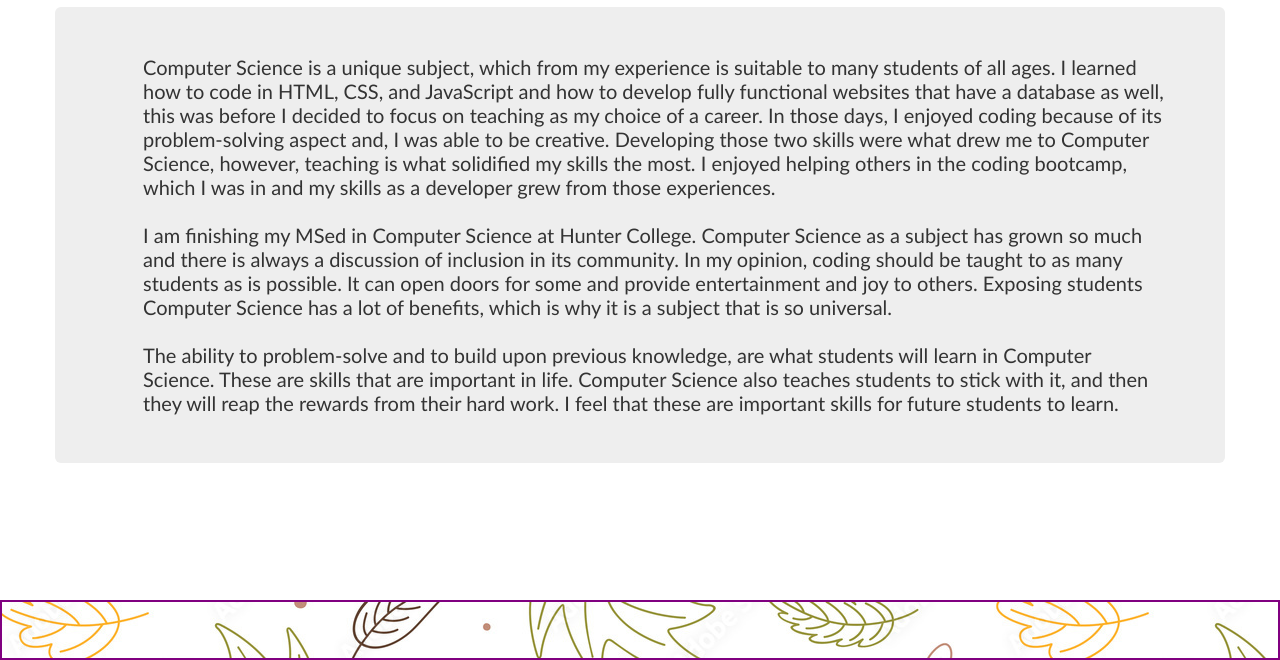
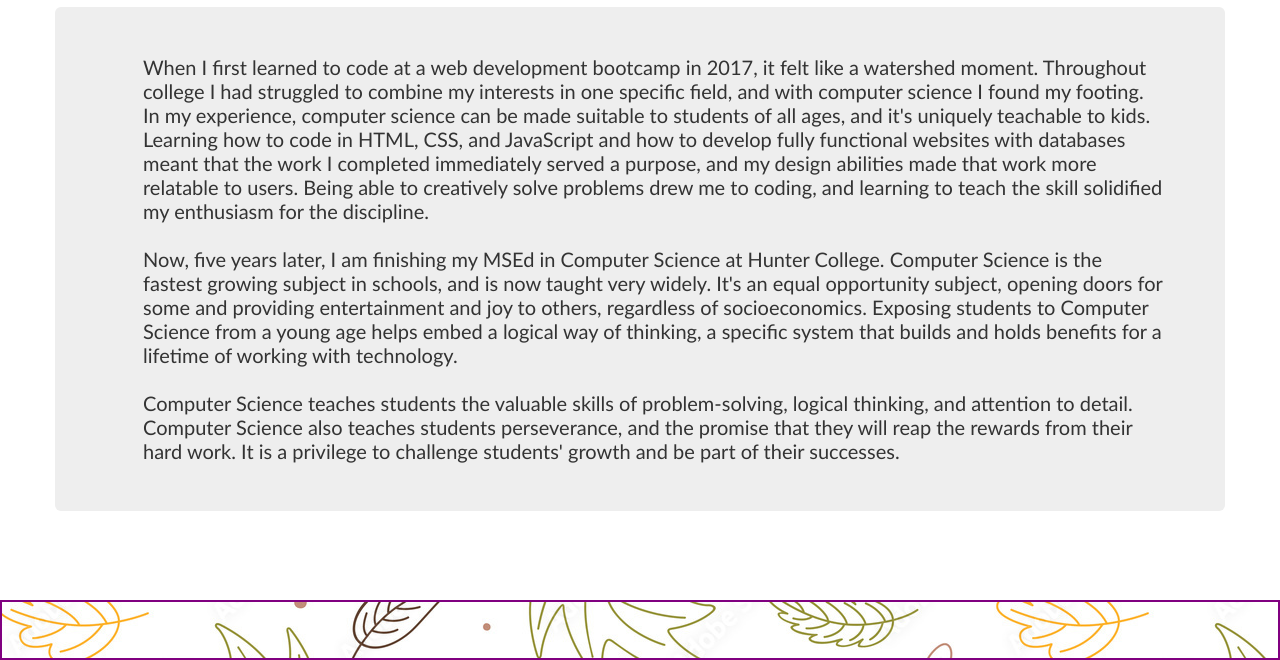
Before and after one commit to hfung8/teachingPortfolio, a website: page public/index.html in a window 1280 px wide. Shown: the part 140-800 px from the top of the page. Drawn offline with nearby package versions, Linux system fonts and the light colour scheme.

Commit message:
changed the home part

```diff
--- a/public/index.html
+++ b/public/index.html
@@ -50,11 +50,11 @@
     <div class="jumbotron container">
         <div class="twoColumns">
             <div class="right">
-              Computer Science is a unique subject, which from my experience is suitable to many students of all ages. I learned how to code in HTML, CSS, and JavaScript and how to develop fully functional websites that have a database as well, this was before I decided to focus on teaching as my choice of a career. In those days, I enjoyed coding because of its problem-solving aspect and, I was able to be creative. Developing those two skills were what drew me to Computer Science, however, teaching is what solidified my skills the most. I enjoyed helping others in the coding bootcamp, which I was in and my skills as a developer grew from those experiences.
+              When I first learned to code at a web development bootcamp in 2017, it felt like a watershed moment. Throughout college I had struggled to combine my interests in one specific field, and with computer science I found my footing. In my experience, computer science can be made suitable to students of all ages, and it's uniquely teachable to kids. Learning how to code in HTML, CSS, and JavaScript and how to develop fully functional websites with databases meant that the work I completed immediately served a purpose, and my design abilities made that work more relatable to users.  Being able to creatively solve problems drew me to coding, and learning to teach the skill solidified my enthusiasm for the discipline.
               <br>
-              <br>I am finishing my MSed in Computer Science at Hunter College. Computer Science as a subject has grown so much and there is always a discussion of inclusion in its community. In my opinion, coding should be taught to as many students as is possible. It can open doors for some and provide entertainment and joy to others. Exposing students Computer Science has a lot of benefits, which is why it is a subject that is so universal.
+              <br>Now, five years later, I am finishing my MSEd in Computer Science at Hunter College. Computer Science is the fastest growing subject in schools, and is now taught very widely. It's an equal opportunity subject, opening doors for some and providing entertainment and joy to others, regardless of socioeconomics. Exposing students to Computer Science from a young age helps embed a logical way of thinking, a specific system that builds and holds benefits for a lifetime of working with technology.
               <br>
-              <br>The ability to problem-solve and to build upon previous knowledge, are what students will learn in Computer Science. These are skills that are important in life. Computer Science also teaches students to stick with it, and then they will reap the rewards from their hard work. I feel that these are important skills for future students to learn.
+              <br>Computer Science teaches students the valuable skills of problem-solving, logical thinking, and attention to detail. Computer Science also teaches students perseverance, and the promise that they will reap the rewards from their hard work. It is a privilege to challenge students' growth and be part of their successes.
             </div>
         </div>
     </div>
```
